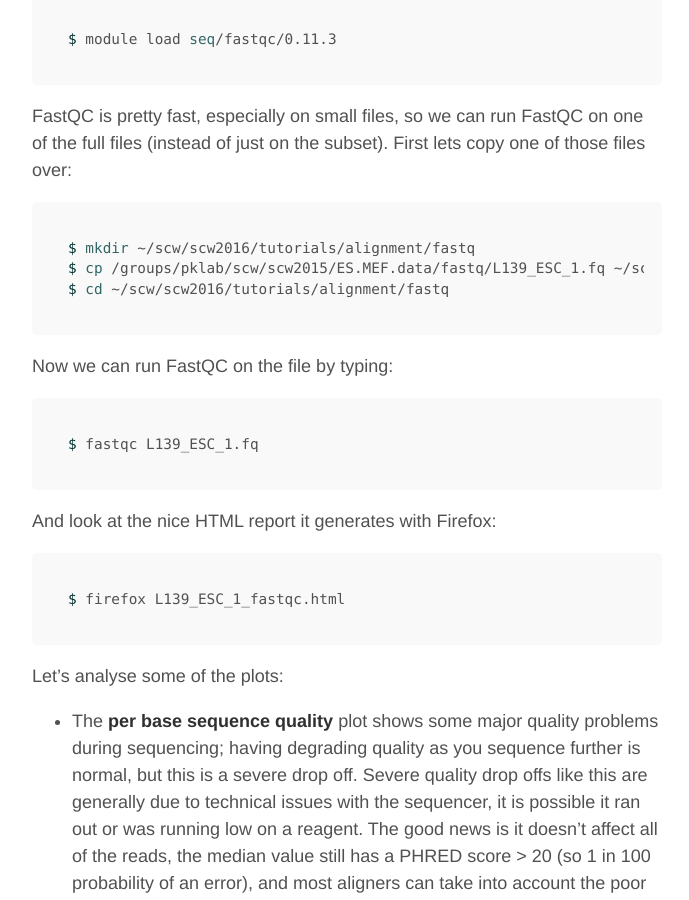
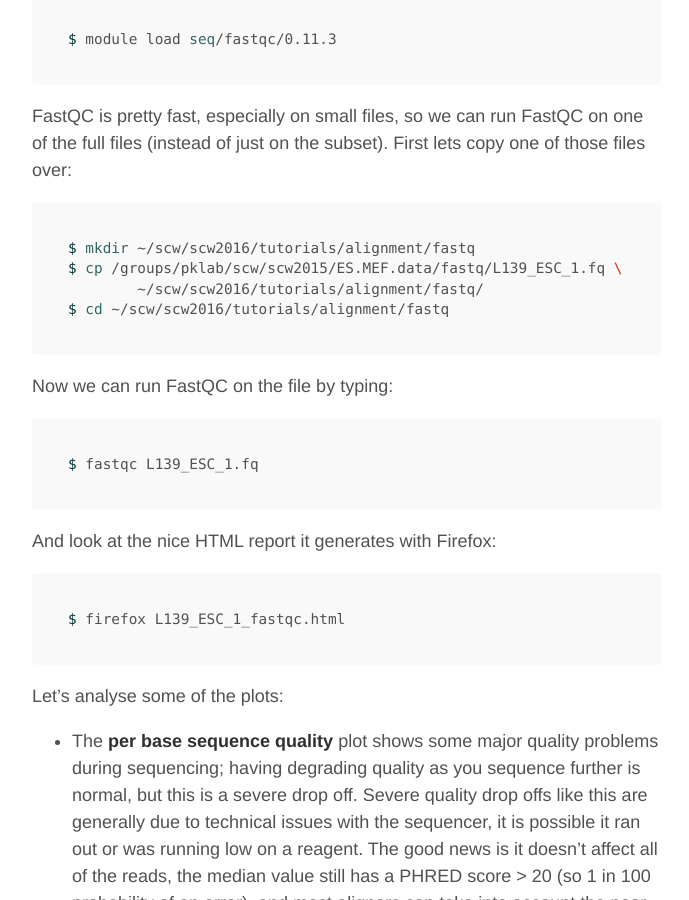
Before and after one commit to hms-dbmi/scw, a Jekyll site: the page built from _posts/2016-11-28-alignment.md, in a window 1280 px wide and 900 px high, scrolled down 4657 px. Shown: the whole window, without its empty margins (293-982 px from the left). Built offline with Jekyll 4.4.1, drawn with Linux system fonts in a browser that asks for light colours; nearby versions of some CDN libraries.

Commit message:
Update 2016-11-28-alignment.md

````diff
--- a/_posts/2016-11-28-alignment.md
+++ b/_posts/2016-11-28-alignment.md
@@ -121,7 +121,8 @@ FastQC is pretty fast, especially on small files, so we can run FastQC on one of
 
 ```bash
 $ mkdir ~/scw/scw2016/tutorials/alignment/fastq
-$ cp /groups/pklab/scw/scw2015/ES.MEF.data/fastq/L139_ESC_1.fq ~/scw/scw2016/tutorials/alignment/fastq/
+$ cp /groups/pklab/scw/scw2015/ES.MEF.data/fastq/L139_ESC_1.fq \
+	~/scw/scw2016/tutorials/alignment/fastq/
 $ cd ~/scw/scw2016/tutorials/alignment/fastq
 ```
 
````
